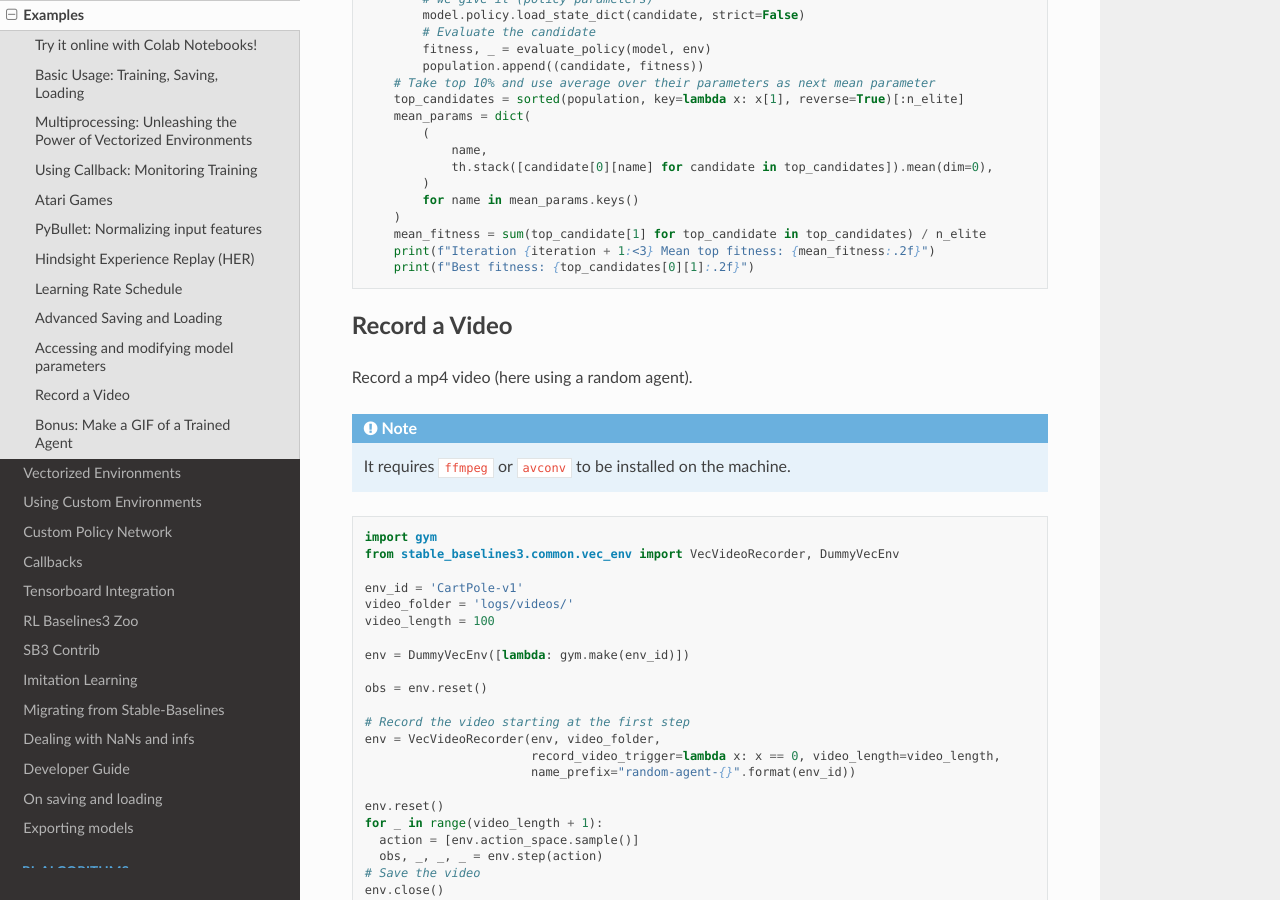
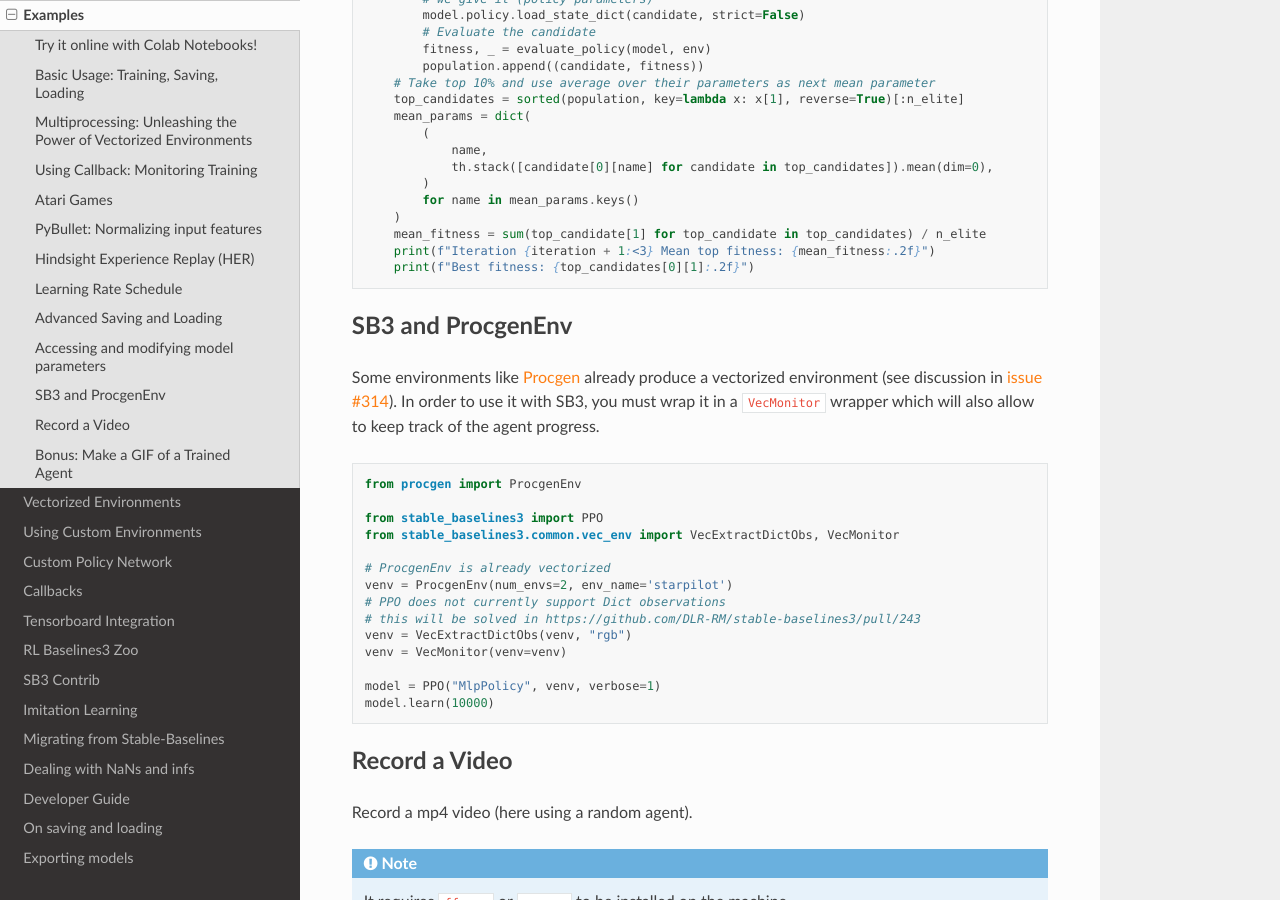
Before and after one commit to DLR-RM/stable-baselines3, a Sphinx documentation site: the page built from docs/guide/examples.rst, in a window 1280 px wide and 900 px high, scrolled down 12035 px. Built offline with Sphinx 7.4.7 and the Read the Docs theme 2.0.0, drawn with Linux system fonts in a browser that asks for light colours; pages that are not in the unit, such as notebooks, are missing from menus.

Commit message:
Update doc and bump version

```diff
--- a/docs/guide/examples.rst
+++ b/docs/guide/examples.rst
@@ -642,6 +642,30 @@ A2C policy gradient updates on the model.
       print(f"Best fitness: {top_candidates[0][1]:.2f}")
 
 
+SB3 and ProcgenEnv
+------------------
+
+Some environments like `Procgen <https://github.com/openai/procgen>`_ already produce a vectorized
+environment (see discussion in `issue #314 <https://github.com/DLR-RM/stable-baselines3/issues/314>`_). In order to use it with SB3, you must wrap it in a ``VecMonitor`` wrapper which will also allow
+to keep track of the agent progress.
+
+.. code-block:: python
+
+  from procgen import ProcgenEnv
+
+  from stable_baselines3 import PPO
+  from stable_baselines3.common.vec_env import VecExtractDictObs, VecMonitor
+
+  # ProcgenEnv is already vectorized
+  venv = ProcgenEnv(num_envs=2, env_name='starpilot')
+  # PPO does not currently support Dict observations
+  # this will be solved in https://github.com/DLR-RM/stable-baselines3/pull/243
+  venv = VecExtractDictObs(venv, "rgb")
+  venv = VecMonitor(venv=venv)
+
+  model = PPO("MlpPolicy", venv, verbose=1)
+  model.learn(10000)
+
 
 Record a Video
 --------------
--- a/stable_baselines3/version.txt
+++ b/stable_baselines3/version.txt
@@ -1 +1 @@
-1.1.0a1
+1.1.0a2
```
Also changed, not shown: docs/guide/vec_envs.rst (+12 -4 lines), docs/misc/changelog.rst (+9 -6 lines), 1 other file.
